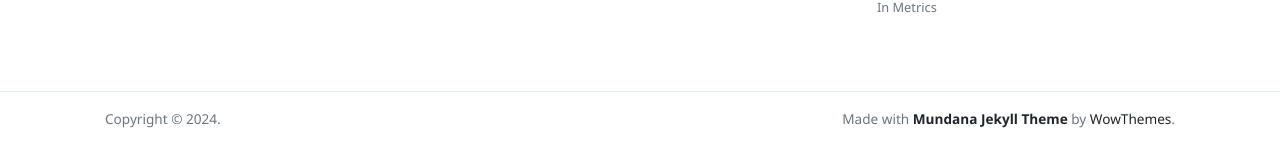
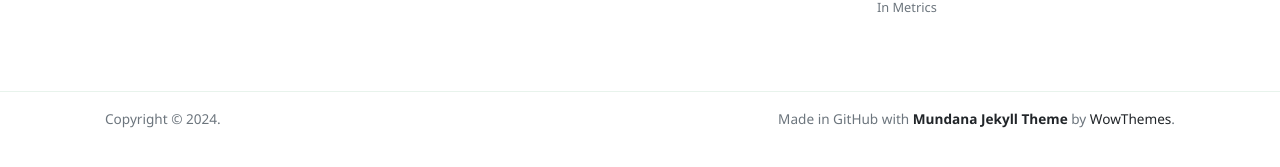
Before and after one commit to stumblefiend/jeremy.pugh, a Jekyll site: the page built from index.html, in a window 1280 px wide. Shown: the part 715-882 px from the top of the page. Built offline with Jekyll 4.4.1, drawn with Linux system fonts in a browser that asks for light colours; nearby versions of some CDN libraries; the list of posts is cut into pages by our own code.

Commit message:
Update default.html

```diff
--- a/_layouts/default.html
+++ b/_layouts/default.html
@@ -80,7 +80,7 @@
                 <span>Copyright © <script>document.write(new Date().getFullYear())</script>.</span>
             </div>
             <div>
-                Made with <a target="_blank" class="text-dark font-weight-bold" href="https://www.wowthemes.net/mundana-jekyll-theme/"> Mundana Jekyll Theme </a> by <a class="text-dark" target="_blank" href="https://www.wowthemes.net">WowThemes</a>.
+                Made in GitHub with <a target="_blank" class="text-dark font-weight-bold" href="https://www.wowthemes.net/mundana-jekyll-theme/"> Mundana Jekyll Theme </a> by <a class="text-dark" target="_blank" href="https://www.wowthemes.net">WowThemes</a>.
             </div>
         </div>
         </div>
```
